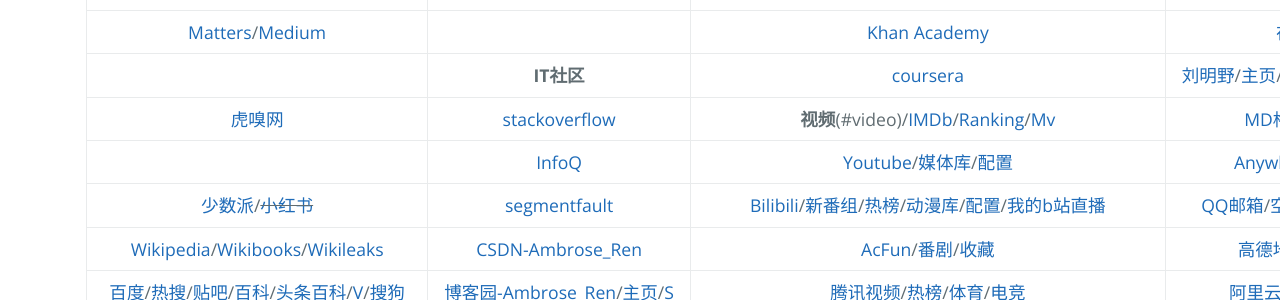
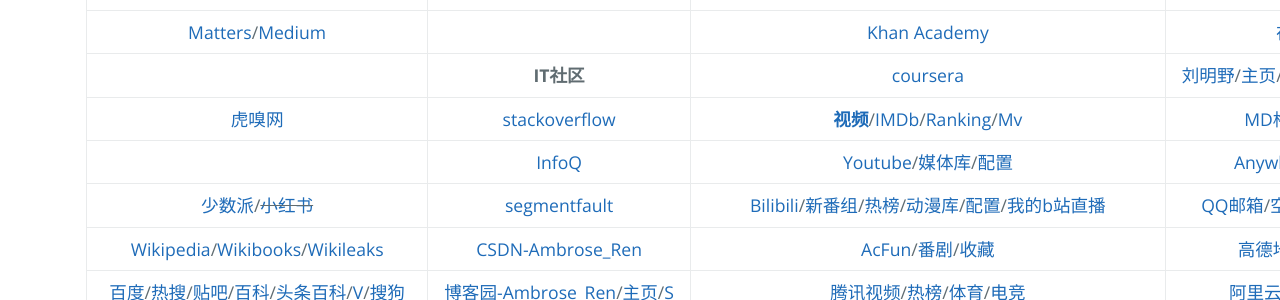
Before and after one commit to AmbroseRen/test, a Jekyll site: the page built from navigation.md, in a window 1280 px wide. Shown: the part 687-987 px from the top of the page. Built offline with Jekyll 4.4.1, drawn with Linux system fonts in a browser that asks for light colours; our own code applies the rules of GitHub Pages for plain Markdown files; the repository's description, which GitHub fills in, is left out.

Commit message:
Update navigation.md

```diff
--- a/navigation.md
+++ b/navigation.md
@@ -39,7 +39,7 @@
 | [Reddit](https://www.reddit.com/)/[Quora](https://www.quora.com/) | ~~[simplesite](http://ambroseren.simplesite.com/)/[uid.me](http://uid.me/ren_si1#)~~ | [腾讯课堂](https://ke.qq.com/) | [catbox](https://catbox.moe/user/login.php) |
 | [Matters](https://matters.news/)/[Medium](https://medium.com/) | []() | [Khan Academy](https://www.khanacademy.org/) | [在线翻译](https://fanyi.youdao.com/) |
 | []() | __IT社区__ | [coursera](https://www.coursera.org/browse/computer-science) | [刘明野](https://tool.liumingye.cn/)/[主页](https://www.liumingye.cn/)/[PD](https://tool.liumingye.cn/password/)/[WP](https://tool.liumingye.cn/wallpaper/)/[St](Art/Shoot/index.md)/[F](Data/Fodder/index.md)/[IP](https://tool.liumingye.cn/ip/)/[麻将](https://tool.liumingye.cn/majiang/) |
-| [虎嗅网](https://www.huxiu.com/) | [stackoverflow](https://stackoverflow.com/) | __视频__(#video)/[IMDb](https://m.imdb.com/)/[Ranking](https://www.boxofficemojo.com/weekly/)/[Mv](Art/Movies/index.md) | [MD格式在线排版](https://md.phodal.com/) |
+| [虎嗅网](https://www.huxiu.com/) | [stackoverflow](https://stackoverflow.com/) | [__视频__](#video)/[IMDb](https://m.imdb.com/)/[Ranking](https://www.boxofficemojo.com/weekly/)/[Mv](Art/Movies/index.md) | [MD格式在线排版](https://md.phodal.com/) |
 | []() | [InfoQ](https://www.infoq.cn/) | [Youtube](https://www.youtube.com/)/[媒体库](https://www.youtube.com/feed/library)/[配置](https://studio.youtube.com/video/LupojaPC1wc/livestreaming) | [AnywhereAnything](http://lackar.com/aa/) |
 | [少数派](https://sspai.com/)/~~[小红书](https://www.xiaohongshu.com/explore)~~ | [segmentfault](https://segmentfault.com/u/ambroseren/users/following) | [Bilibili](https://space.bilibili.com/352834482/fans/follow)/[新番组](https://bgm.liumingye.cn/)/[热榜](https://www.bilibili.com/v/popular/rank/all)/[动漫库](Art/Animes/index.md)/[配置](https://link.bilibili.com/p/center/index#/my-room/start-live)/[我的b站直播](https://live.bilibili.com/22653502) | [QQ邮箱](https://mail.qq.com/)/[空间](https://user.qzone.qq.com/1056008502)/[万年历](https://wannianrili.bmcx.com/)/[12306](https://kyfw.12306.cn/otn/leftTicket/init) |
 | [Wikipedia](https://www.wikipedia.org/)/[Wikibooks](https://www.wikibooks.org/)/[Wikileaks](https://wikileaks.org/What-is-WikiLeaks.html) | [CSDN-Ambrose_Ren](https://blog.csdn.net/Ambrose_Ren) | [AcFun](https://www.acfun.cn/)/[番剧](https://www.acfun.cn/bangumilist)/[收藏](https://www.acfun.cn/member/favourite) | [高德地图](https://www.amap.com/)/[百度地图](https://map.baidu.com/) |
```
